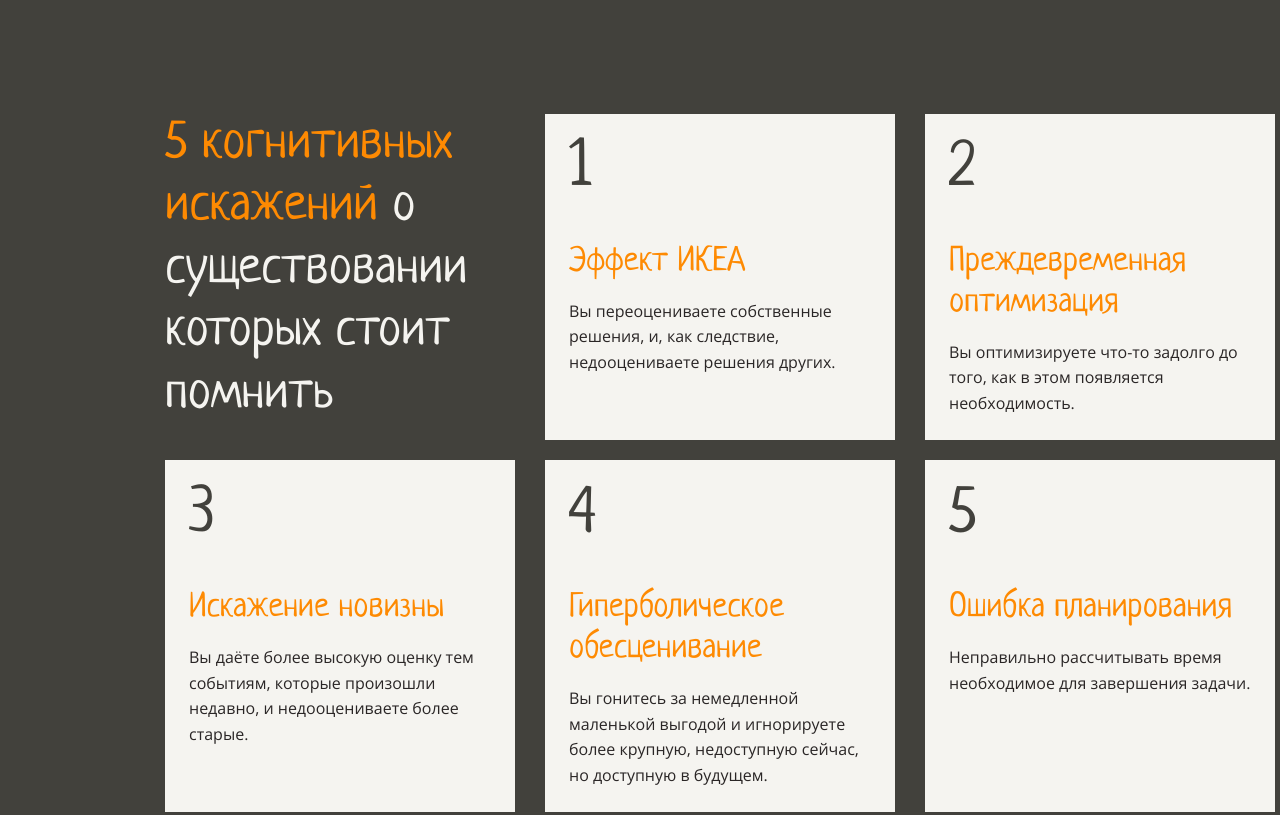
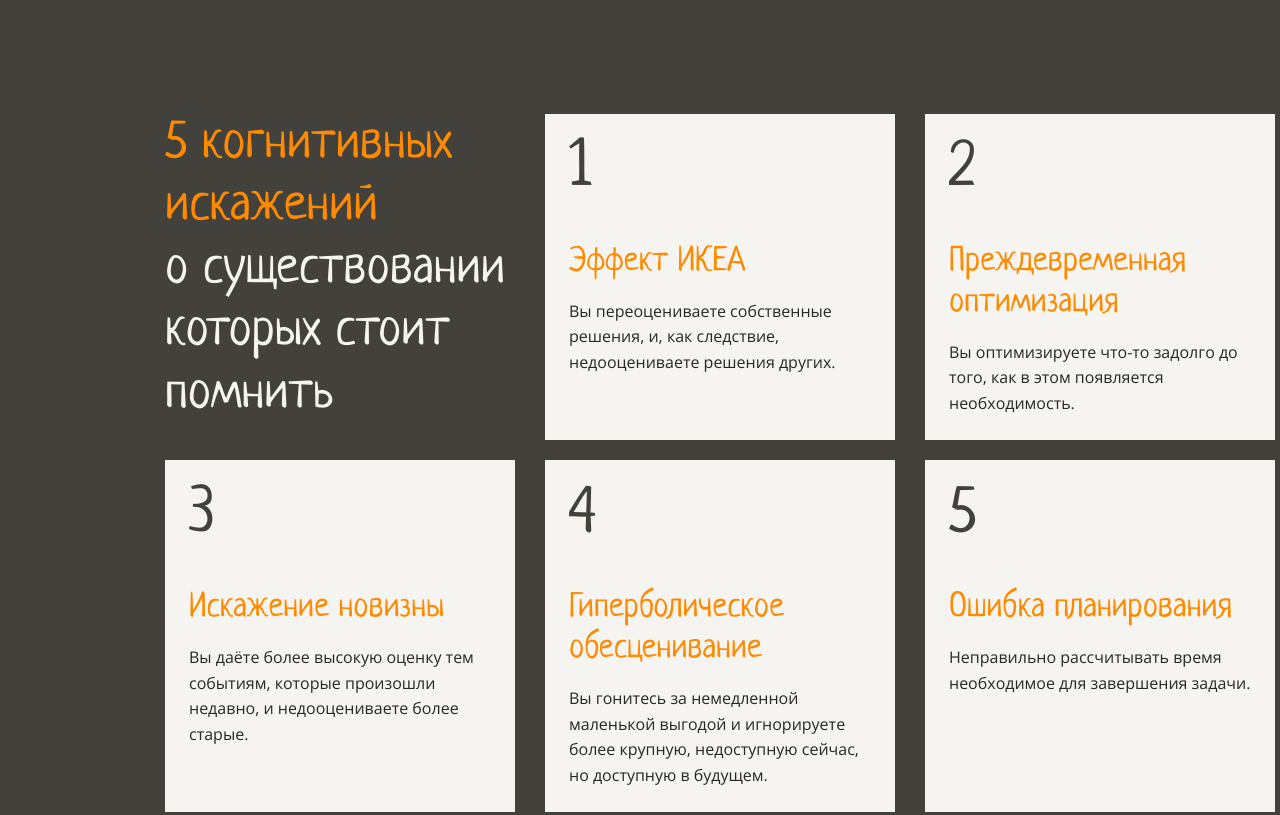
Before and after one commit to kilfro/layout-designer-project-58, a website: page src/index.html in a window 1280 px wide. Shown: the part 1820-2635 px from the top of the page. Drawn offline with Linux system fonts and the light colour scheme.

Commit message:
Navigation section fix

```diff
--- a/src/index.html
+++ b/src/index.html
@@ -48,7 +48,7 @@
         <section class="bg-dark" id="navigation">
             <nav class="navigation">
                 <h3 class="nav-title nav-item">
-                    <span class="clr-primary">5 когнитивных искажений</span> о существовании которых стоит помнить
+                    <span class="clr-primary">5 когнитивных искажений</span><br> о существовании которых стоит помнить
                 </h3>
                 <a href="#ikea-effect" class="nav-item nav-link">
                     <h2>1</h2>
--- a/src/styles/style.css
+++ b/src/styles/style.css
@@ -153,11 +153,11 @@
 }
 
 .video-section {
-  margin-bottom: -100px;
+  margin-bottom: -84px;
 }
 
 .navigation {
-  margin-top: 126px;
+  margin-top: 110px;
   display: flex;
   flex-wrap: wrap;
   gap: 30px;
```
